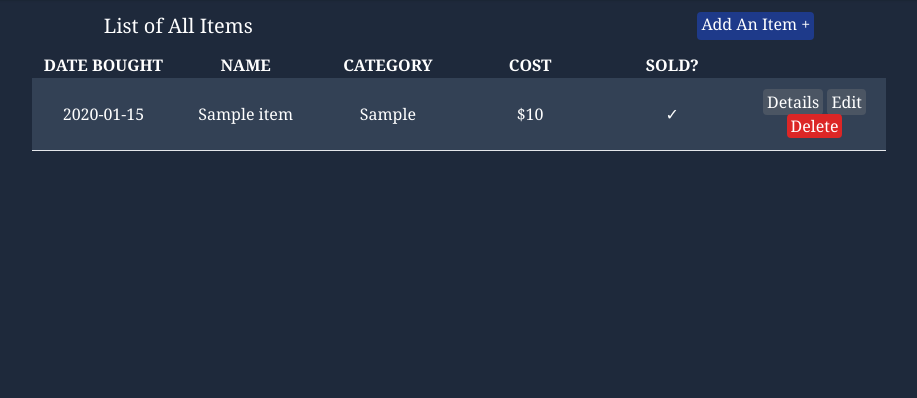
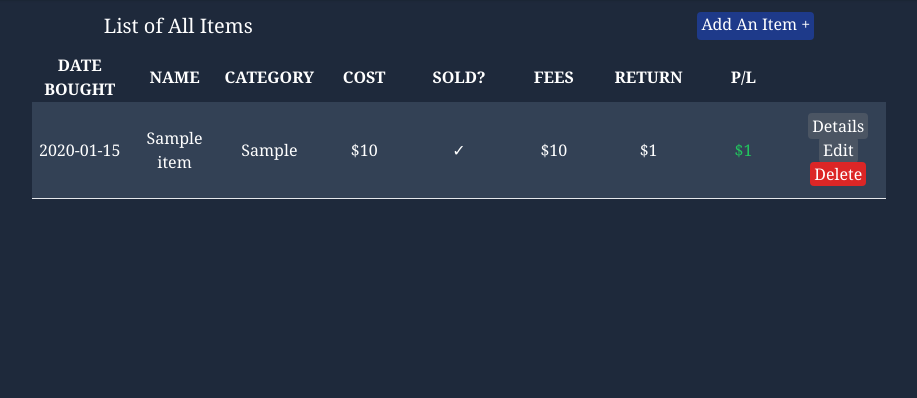
Before and after one commit to William-Luna/Inventory-Project, a Node server app: page /items in a window 1280 px wide. Shown: the part 72-470 px from the top of the page, without its empty margins (181-1098 px from the left). Run offline with Node 20, Linux system fonts and the light colour scheme; a user stored in the database is signed in; tables that the repository leaves empty hold one stand-in row (values such as "Sample post"); style sheets or scripts are compiled from the project's sources; some libraries are stand-ins or nearby versions.

Commit message:
added profit field to model, form bugfix in create/edit

```diff
--- a/controllers/items.js
+++ b/controllers/items.js
@@ -12,6 +12,7 @@ module.exports.allItems = async (req, res) => {
 module.exports.createItem = async (req, res) => {
     const item = new Item(req.body.item);
     item.owner = req.user._id;
+    item.profit = item.ifSold ? item.return - item.cost - item.fees : null;
     await item.save();
     console.log(item);
     res.redirect('/items');
@@ -42,6 +43,12 @@ module.exports.editItemForm = async (req, res) => {
 module.exports.updateItem = async (req, res) => {
     const { id } = req.params;
     const item = await Item.findByIdAndUpdate(id, { ...req.body.item });
+    item.profit = item.return - item.cost - item.fees;
+    if (!item.ifSold) {
+        item.return = undefined;
+        item.fees = undefined;
+        item.profit = undefined;
+    }
     await item.save();
     console.log(item);
     res.redirect(`/items/${item._id}`);
--- a/models/item.js
+++ b/models/item.js
@@ -15,7 +15,7 @@ Fees - number
 
 */
 
-const ItemSchema = new Schema ({
+const ItemSchema = new Schema({
     title: String,
     category: String,
     dateBought: Date,
@@ -24,6 +24,7 @@ const ItemSchema = new Schema ({
     dateSold: Date,
     return: Number,
     fees: Number,
+    profit: Number,
     owner: {
         type: Schema.Types.ObjectId,
         ref: 'User'
--- a/views/items/allItems.ejs
+++ b/views/items/allItems.ejs
@@ -12,6 +12,9 @@
                     <th>Category</th>
                     <th>Cost</th>
                     <th>Sold?</th>
+                    <th>Fees</th>
+                    <th>Return</th>
+                    <th>P/L</th>
                     <th></th>
                 </tr>
             </thead>
@@ -35,9 +38,27 @@
                                 <td class="py-3">
                                     <% if (item.ifSold) { %>&#x2713<% } %>
                                 </td>
+                                <td class="py-3">
+                                    <% if (item.ifSold) { %>
+                                        $<%= item.fees %>
+                                            <%} else {%>-<%}%>
+                                </td>
+                                <td class="py-3">
+                                    <% if (item.ifSold) { %>
+                                        $<%= item.return %>
+                                            <%} else {%>-<%}%>
+                                </td>
+                                <td
+                                    class="py-3 <% if (item.profit>0) {%>text-green-500<% } if (item.profit<0) {%>text-red-500<% } %>">
+                                    <% if (item.ifSold) { %>
+                                        $<%= item.profit %>
+                                            <%} else {%>-<%}%>
+                                </td>
+
                                 <td class="py-3 text-white">
                                     <a href="/items/<%= item.id %>" class="px-1 py-0.5 rounded bg-gray-600">Details</a>
-                            <a href="/items/<%= item.id %>/edit" class="px-1 py-0.5 rounded bg-gray-600">Edit</a>
+                                    <a href="/items/<%= item.id %>/edit"
+                                        class="px-1 py-0.5 rounded bg-gray-600">Edit</a>
                                     <form action="/items/<%= item.id %>?_method=DELETE" method="post">
                                         <button class="rounded bg-red-600 px-1"
                                             onclick="return confirm('Are you sure you want to delete this item?');">Delete</button>
```
Also changed, not shown: package.json (+12 -1 lines), views/items/detailsItem.ejs (+5 -2 lines), views/items/editForm.ejs (+8 -7 lines), 2 other files. Lines whose indentation alone changed are shown as unchanged.
